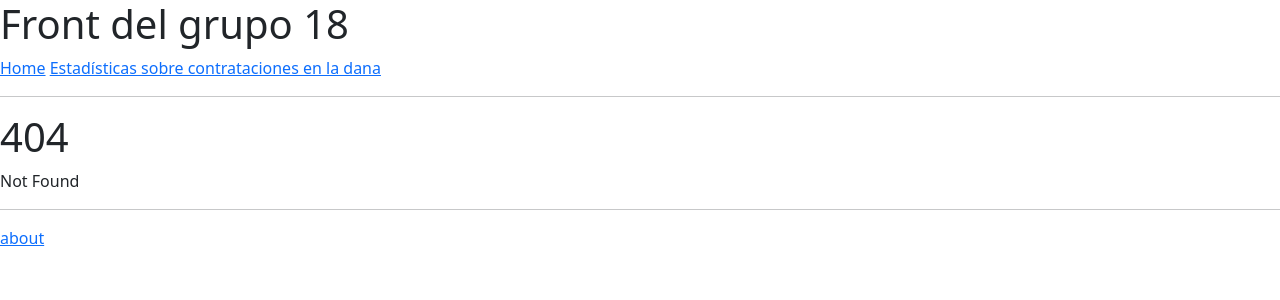
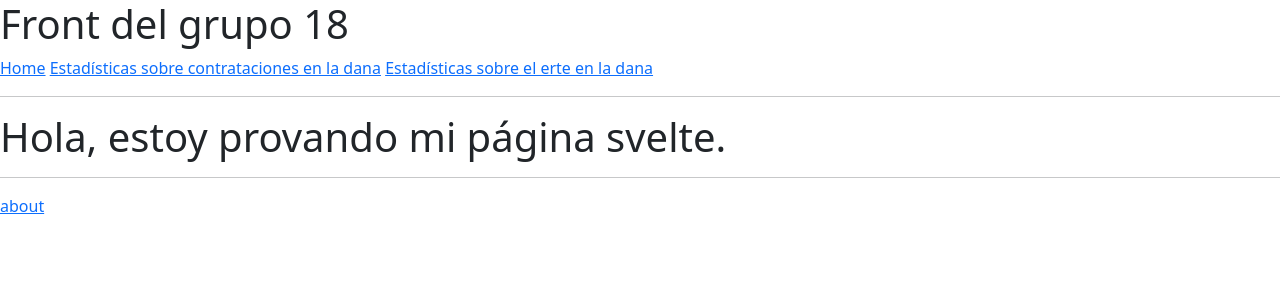
Before and after one commit to gti-sos/SOS2425-18, a SvelteKit app in the folder src/front/: page /dana-erte-stats in a window 1280 px wide. Before the commit this address had no page. Shown: the top 300 px of the page. Built offline with nearby package versions, Linux system fonts and the light colour scheme.

Commit message:
primera clase

```diff
--- a/src/front/src/routes/Header.svelte
+++ b/src/front/src/routes/Header.svelte
@@ -1,3 +1,4 @@
 <h1>Front del grupo 18</h1>
 <a href="/">Home</a>
 <a href="/contr-mun-stats">Estadísticas sobre contrataciones en la dana</a>
+<a href="/dana-erte-stats">Estadísticas sobre el erte en la dana</a>
--- /dev/null
+++ b/src/front/src/routes/dana-erte-stats/+page.svelte
@@ -0,0 +1,8 @@
+
+<script>
+    import { dev } from "$app/environment";
+</script>
+
+<h1>
+    Hola, estoy provando mi página svelte.
+</h1>
```
Also changed, not shown: package.json (+9 -2 lines), src/front/src/routes/about/+page.svelte (+6 -1 lines), src/front/src/lib/index.js (line endings or trailing spaces), 1 other file (tests, documents, lock files or other folders).
